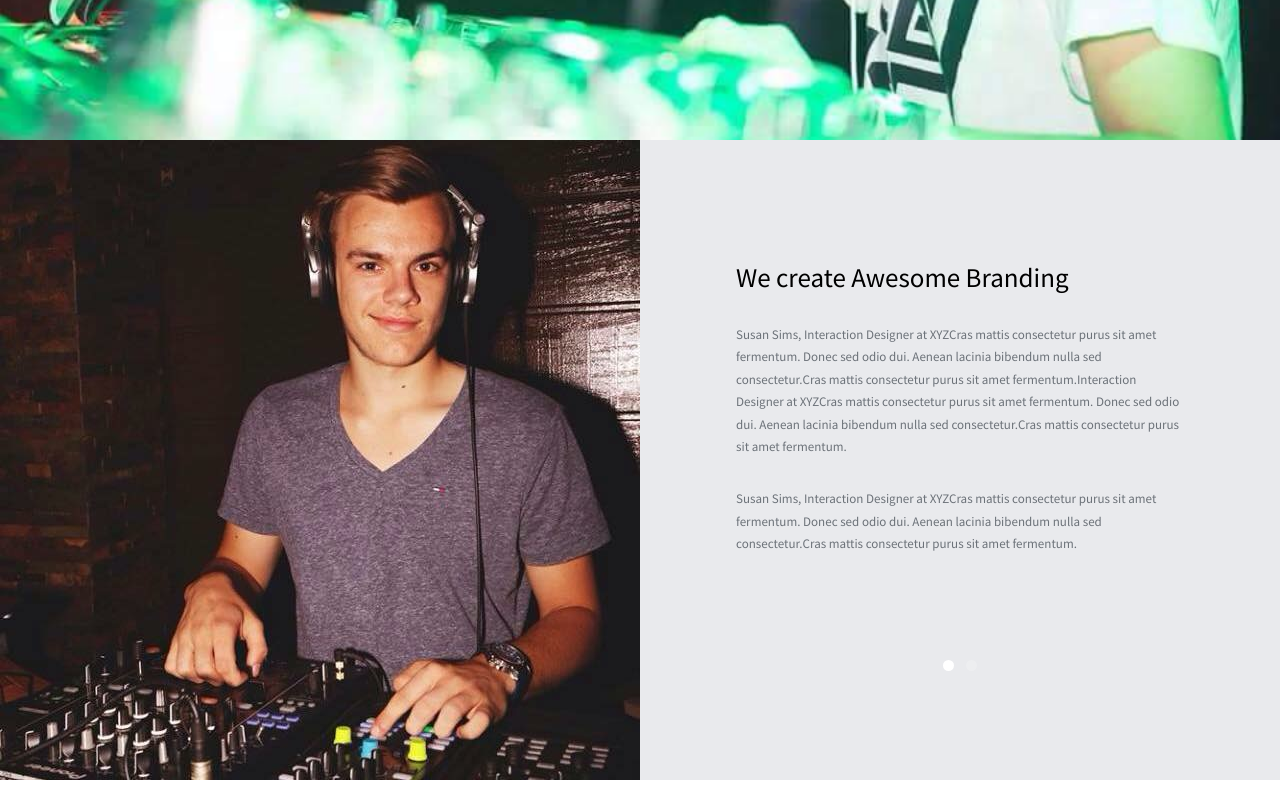
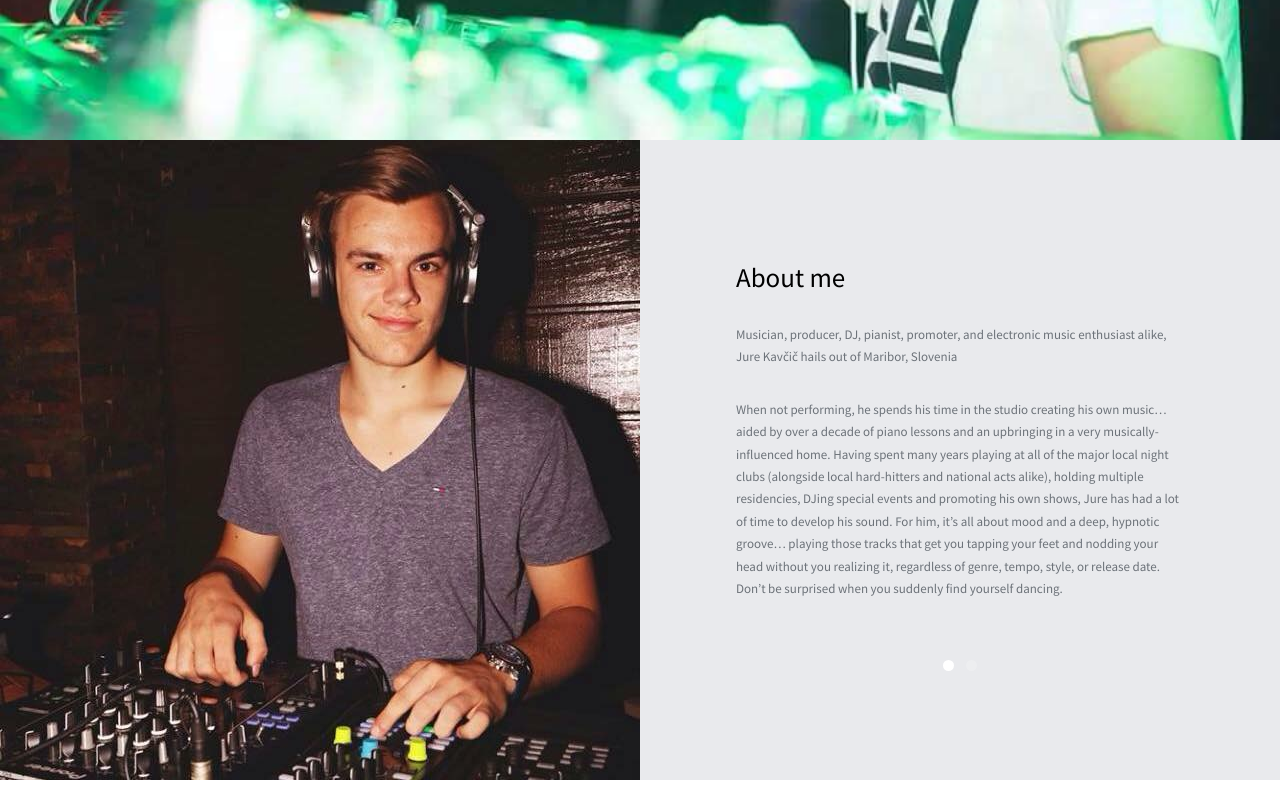
Before and after one commit to jurekavcic/jurekavcic.github.io, a plain HTML site: page index.html in a window 1280 px wide. Shown: the part 610-1407 px from the top of the page. Drawn offline with nearby package versions, Linux system fonts and the light colour scheme; files whose address does not match are found by name.

Commit message:
anpther update

```diff
--- a/index.html
+++ b/index.html
@@ -64,9 +64,9 @@
             </div>
             <div class="col-md-6">
               <blockquote>
-                <h1>We create Awesome Branding</h1>
-                <p>Susan Sims, Interaction Designer at XYZCras mattis consectetur purus sit amet fermentum. Donec sed odio dui. Aenean lacinia bibendum nulla sed consectetur.Cras mattis consectetur purus sit amet fermentum.Interaction Designer at XYZCras mattis consectetur purus sit amet fermentum. Donec sed odio dui. Aenean lacinia bibendum nulla sed consectetur.Cras mattis consectetur purus sit amet fermentum. </p>
-                <p>Susan Sims, Interaction Designer at XYZCras mattis consectetur purus sit amet fermentum. Donec sed odio dui. Aenean lacinia bibendum nulla sed consectetur.Cras mattis consectetur purus sit amet fermentum. </p>
+                <h1>About me</h1>
+                <p>Musician, producer, DJ, pianist, promoter, and electronic music enthusiast alike, Jure Kavčič hails out of Maribor, Slovenia</p>
+                <p>When not performing, he spends his time in the studio creating his own music… aided by over a decade of piano lessons and an upbringing in a very musically-influenced home.  Having spent many years playing at all of the major local night clubs (alongside local hard-hitters and national acts alike), holding multiple residencies, DJing special events and promoting his own shows, Jure has had a lot of time to develop his sound.  For him, it’s all about mood and a deep, hypnotic groove… playing those tracks that get you tapping your feet and nodding your head without you realizing it, regardless of genre, tempo, style, or release date.  Don’t be surprised when you suddenly find yourself dancing.</p>
               </blockquote>
             </div>
           </li>
@@ -76,9 +76,9 @@
             </div>
             <div class="col-md-6">
               <blockquote>
-                <h1>We create Digital Experience </h1>
-                <p>Susan Sims, Interaction Designer at XYZCras mattis consectetur purus sit amet fermentum. Donec sed odio dui. Aenean lacinia bibendum nulla sed consectetur.Cras mattis consectetur purus sit amet fermentum.Interaction Designer at XYZCras mattis consectetur purus sit amet fermentum. Donec sed odio dui. Aenean lacinia bibendum nulla sed consectetur.Cras mattis consectetur purus sit amet fermentum. </p>
-                <p>Susan Sims, Interaction Designer at XYZCras mattis consectetur purus sit amet fermentum. Donec sed odio dui. Aenean lacinia bibendum nulla sed consectetur.Cras mattis consectetur purus sit amet fermentum. </p>
+                <h1>Dj JeyKey</h1>
+               <p>Musician, producer, DJ, pianist, promoter, and electronic music enthusiast alike, Jure Kavčič hails out of Maribor, Slovenia</p>
+                <p>When not performing, he spends his time in the studio creating his own music… aided by over a decade of piano lessons and an upbringing in a very musically-influenced home.  Having spent many years playing at all of the major local night clubs (alongside local hard-hitters and national acts alike), holding multiple residencies, DJing special events and promoting his own shows, Jure has had a lot of time to develop his sound.  For him, it’s all about mood and a deep, hypnotic groove… playing those tracks that get you tapping your feet and nodding your head without you realizing it, regardless of genre, tempo, style, or release date.  Don’t be surprised when you suddenly find yourself dancing.</p>
               </blockquote>
             </div>
           </li>
```
Also changed, not shown: images/intro-img2.jpg.
